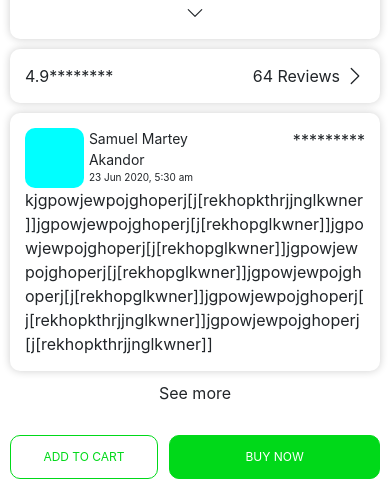
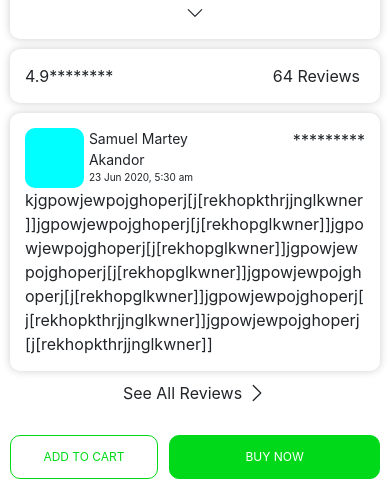
Before and after one commit to Sam-2019/Online-book-shop, a React (Create React App) app: page /product/1 in a window 390 px wide. Shown: the part 600-1081 px from the top of the page. Built offline with nearby package versions, Linux system fonts and the light colour scheme.

Commit message:
Added PropTypes

```diff
--- a/src/Pages/Components/Bin.js
+++ b/src/Pages/Components/Bin.js
@@ -12,6 +12,7 @@ const Bin = ({ width, height, action }) => {
       xmlns="http://www.w3.org/2000/svg"
       width={width}
       height={height}
+      onClick={action}
     >
       <path d="M5.5 5.5A.5.5 0 016 6v6a.5.5 0 01-1 0V6a.5.5 0 01.5-.5zm2.5 0a.5.5 0 01.5.5v6a.5.5 0 01-1 0V6a.5.5 0 01.5-.5zm3 .5a.5.5 0 00-1 0v6a.5.5 0 001 0V6z" />
       <path
--- a/src/Pages/Components/BinFill.js
+++ b/src/Pages/Components/BinFill.js
@@ -2,7 +2,7 @@ import React from "react";
 import PropTypes from "prop-types";
 import "./icons.css";
 
-const BinFill = ({ width, height }) => {
+const BinFill = ({ width, height, action }) => {
   return (
     <svg
       fill="currentColor"
@@ -12,6 +12,7 @@ const BinFill = ({ width, height }) => {
       xmlns="http://www.w3.org/2000/svg"
       width={width}
       height={height}
+      onClick={action}
     >
       <path d="M2.5 1a1 1 0 00-1 1v1a1 1 0 001 1H3v9a2 2 0 002 2h6a2 2 0 002-2V4h.5a1 1 0 001-1V2a1 1 0 00-1-1H10a1 1 0 00-1-1H7a1 1 0 00-1 1H2.5zm3 4a.5.5 0 01.5.5v7a.5.5 0 01-1 0v-7a.5.5 0 01.5-.5zM8 5a.5.5 0 01.5.5v7a.5.5 0 01-1 0v-7A.5.5 0 018 5zm3 .5v7a.5.5 0 01-1 0v-7a.5.5 0 011 0z" />
     </svg>
@@ -20,9 +21,8 @@ const BinFill = ({ width, height }) => {
 
 export default BinFill;
 
-
 BinFill.propTypes = {
   width: PropTypes.number,
   height: PropTypes.number,
-
+  action: PropTypes.func,
 };
--- a/src/Pages/Components/LoveFill.js
+++ b/src/Pages/Components/LoveFill.js
@@ -16,7 +16,7 @@ const LoveFilled = ({ width, height }) => {
       <path
         fillRule="evenodd"
         d="M8 1.314C12.438-3.248 23.534 4.735 8 15-7.534 4.736 3.562-3.248 8 1.314z"
-      />{" "}
+      />
     </svg>
   );
 };
--- a/src/Pages/Components/Pen.js
+++ b/src/Pages/Components/Pen.js
@@ -6,7 +6,7 @@ const Pen = ({ width, height, action }) => {
   return (
     <svg
       fill="currentColor"
-      class="bi bi-pen"
+      className="bi bi-pen"
       viewBox="0 0 16 16"
       id="pen"
       xmlns="http://www.w3.org/2000/svg"
--- a/src/Pages/Components/Popup.js
+++ b/src/Pages/Components/Popup.js
@@ -1,4 +1,5 @@
 import React from "react";
+import PropTypes from "prop-types";
 import Button from "../Components/Button";
 import Close from "../Components/Close";
 import "./popup.css";
@@ -7,9 +8,9 @@ const PopUp = ({ children, close }) => {
   return (
     <div className="popup-wrapper">
       <div className="popup">
-        {/* <div className="close-button">
+        <div className="close-button">
           <Close width="30" height="30" />
-        </div> */}
+        </div>
 
         <div>{children}</div>
         <Button class_name="primary" name="Okay" />
@@ -20,3 +21,8 @@ const PopUp = ({ children, close }) => {
 };
 
 export default PopUp;
+
+PopUp.propTypes = {
+  close: PropTypes.func,
+  children: PropTypes.element.isRequired,
+};
--- a/src/Pages/Components/Up.js
+++ b/src/Pages/Components/Up.js
@@ -11,7 +11,8 @@ const Up = ({ width, height, action }) => {
       id="chevron-up"
       xmlns="http://www.w3.org/2000/svg"
       width={width}
-      height={height}onClick={action}
+      height={height}
+      onClick={action}
     >
       <path
         fillRule="evenodd"
@@ -23,9 +24,8 @@ const Up = ({ width, height, action }) => {
 
 export default Up;
 
-
 Up.propTypes = {
   width: PropTypes.number,
   height: PropTypes.number,
-  action: PropTypes.func
+  action: PropTypes.func,
 };
--- a/src/Pages/Okukus.js
+++ b/src/Pages/Okukus.js
@@ -3,9 +3,8 @@ import {
   Route,
   Switch,
   useRouteMatch,
-  Redirect,
 } from "react-router-dom";
-import styled from "styled-components";
+// import styled from "styled-components";
 import Navigation from "./Navigation/Navigation";
 import Cart from "./Cart/Cart";
 import Login from "./User/Login";
@@ -116,7 +115,7 @@ function User() {
         <UserVerify />
       </Route>
 
-      <Route path={`${path}/orderhistory`}>
+      <Route path={`${path}/order history`}>
         <OrderHistory />
       </Route>
 
--- a/src/Pages/Product/Product.js
+++ b/src/Pages/Product/Product.js
@@ -1,13 +1,14 @@
 import React from "react";
-import { useHistory, useParams, useRouteMatch, Link } from "react-router-dom";
+import { useHistory, useRouteMatch } from "react-router-dom";
 import Back from "../Components/Back";
 import Up from "../Components/Up";
 import Down from "../Components/Down";
 import Right from "../Components/Right";
 import Social from "../Components/Social";
 import Button from "../Components/Button";
+import ReviewItem from "../Review/reviewItem";
 import "./product.css";
-import ReviewItem from "../Review/reviewItem";
+
 
 const Product = () => {
   let history = useHistory();
@@ -82,10 +83,7 @@ const Product = () => {
                     <div className="rating-stars">********</div>
                   </div>
 
-                  <div className="numberXmore">
-                    <div className="review-numbersXright">64 Reviews</div>
-                    <Right width={20} height={20} />
-                  </div>
+                  <div className="review-numbersXright">64 Reviews</div>
                 </div>
 
                 {Array(1)
@@ -95,12 +93,13 @@ const Product = () => {
                   ))}
 
                 <div
-                  className="see-more"
+                  className=" see-more"
                   onClick={() => {
                     history.push(`${url}/review`);
                   }}
                 >
-                  See more
+                  <div className="review-numbersXright">See All Reviews</div>
+                  <Right width={20} height={20} />
                 </div>
               </div>
             </div>
--- a/src/Pages/Product/product.css
+++ b/src/Pages/Product/product.css
@@ -170,7 +170,9 @@
 
   .see-more {
     padding: 10px;
-    text-align: center;
+    display: flex;
+    align-items: center;
+    justify-content: center;
   }
 
   .fadeIn {
--- a/src/Pages/Review/Review.js
+++ b/src/Pages/Review/Review.js
@@ -1,6 +1,5 @@
 import React from "react";
 import Back from "../Components/Back";
-import Bin from "../Components/Bin";
 import ReviewItem from "./reviewItem";
 import "./review.css";
 
@@ -21,7 +20,7 @@ const Review = () => {
           {Array(5)
             .fill()
             .map((item, index) => (
-              <ReviewItem />
+              <ReviewItem key={index} />
             ))}
         </div>
       </div>
--- a/src/Pages/Search/Search.js
+++ b/src/Pages/Search/Search.js
@@ -20,7 +20,9 @@ const Search = () => {
 
       <div className="main ">
         <div className="title-makeshift ">Search Results for "{query}"</div>
+        <div className="products ">
         <Products />
+      </div>
       </div>
     </div>
   );
--- a/src/Pages/User/Profile.js
+++ b/src/Pages/User/Profile.js
@@ -10,7 +10,6 @@ const AccountVerify = () => {
 
   return (
     <div className="user-wrapper">
-
       <div className="header ">
         <div className="category ">
           <div className="object-1">
@@ -27,7 +26,6 @@ const AccountVerify = () => {
       </div>
 
       <div className="main ">
-
         <div className="user-detail ">
           <div className="category ">
             <div className="object-5">
@@ -37,7 +35,7 @@ const AccountVerify = () => {
             <div className="nameXeditXverify  ">
               <div className="nameXedit ">
                 <div className="user-name">Samuel Martey Akandor</div>
-                <Pen width="15" height="15" />
+                <Pen width={15} height={15} />
               </div>
 
               <div className="user-verify">
@@ -54,7 +52,7 @@ const AccountVerify = () => {
           <div
             className="option-list"
             onClick={() => {
-              history.push("/user/orderhistory");
+              history.push("/user/order history");
             }}
           >
             Order History
@@ -79,7 +77,6 @@ const AccountVerify = () => {
             Invite a friend
           </div>
         </div>
-
       </div>
     </div>
   );
```
Also changed, not shown: 1 other file (tests, documents, lock files or other folders).
